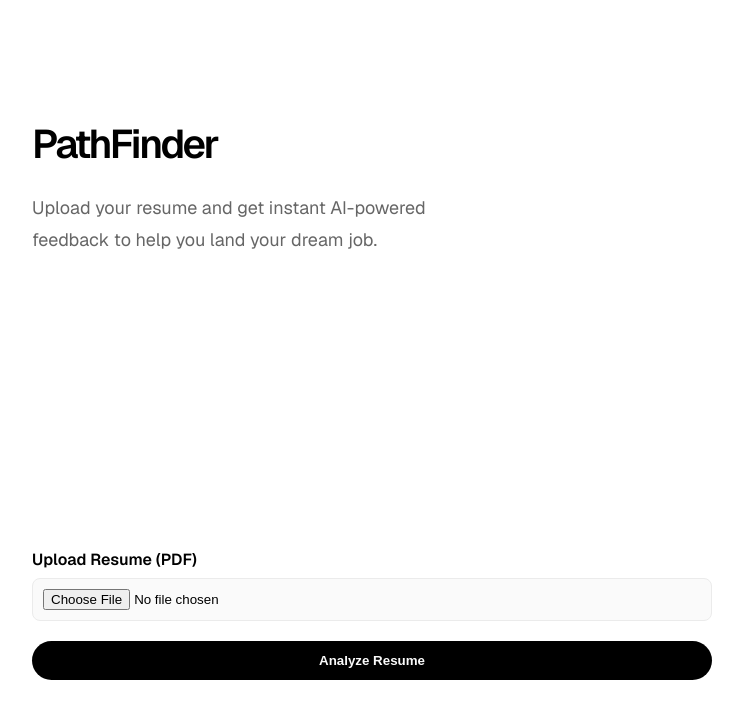
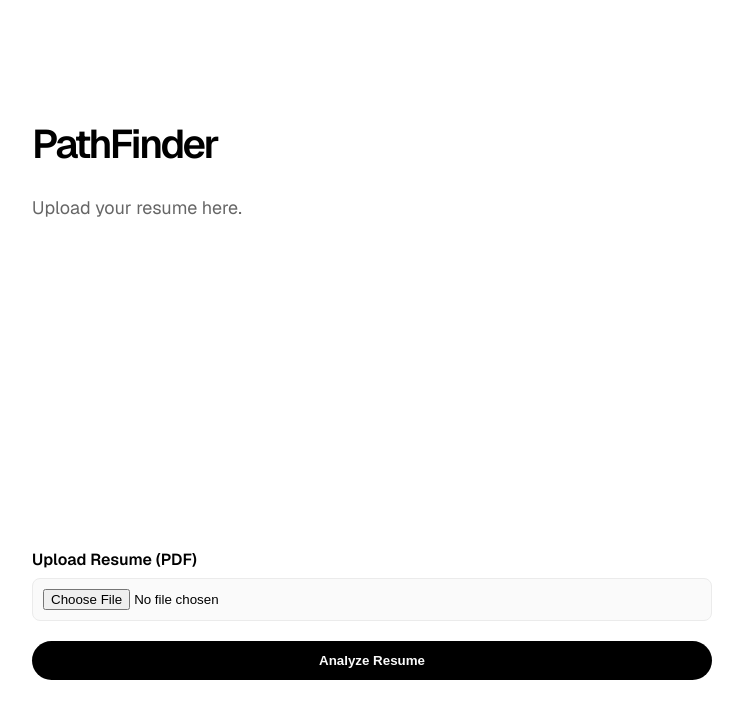
Before and after one commit to comicc1/PathFinder, a Next.js app: page / in a window 1280 px wide. Shown: the top 718 px of the page, without its empty margins (268-1011 px from the left). Built offline with nearby package versions, Linux system fonts and the light colour scheme.

Commit message:
Push workspace changes: update PDF extraction flow and fixes

```diff
--- a/src/app/actions.ts
+++ b/src/app/actions.ts
@@ -54,8 +54,8 @@ async function getAiFeedback(resumeText: string) {
     1. Overall impact and professional tone.
     2. Strengths and achievements.
     3. Areas for improvement (layout, wording, missing sections).
-    4. Keyword optimization for Applicant Tracking Systems (ATS).
-    5. A brief summary of recommendations.
+    4. A brief summary of recommendations.
+    Make it short and concise and dont generate asterisks or bullet points since the formatting may be lost. Focus on providing actionable feedback that can help improve the resume's effectiveness in landing job interviews.
 
     Resume Text:
     ${trimmedText}
--- a/src/app/page.tsx
+++ b/src/app/page.tsx
@@ -59,8 +59,7 @@ export default function Home() {
         <div className={styles.intro}>
           <h1>PathFinder</h1>
           <p>
-            Upload your resume and get instant AI-powered feedback to help you
-            land your dream job.
+            Upload your resume here.
           </p>
         </div>
 
```
